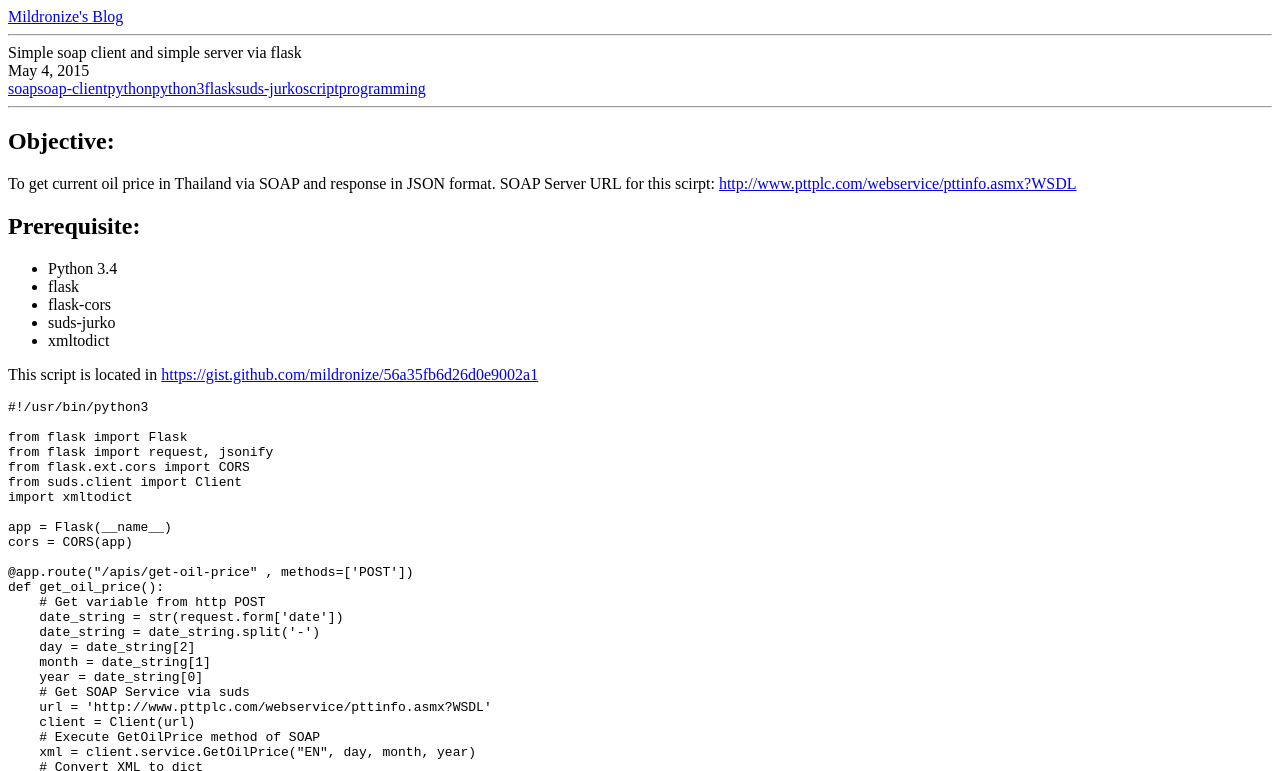
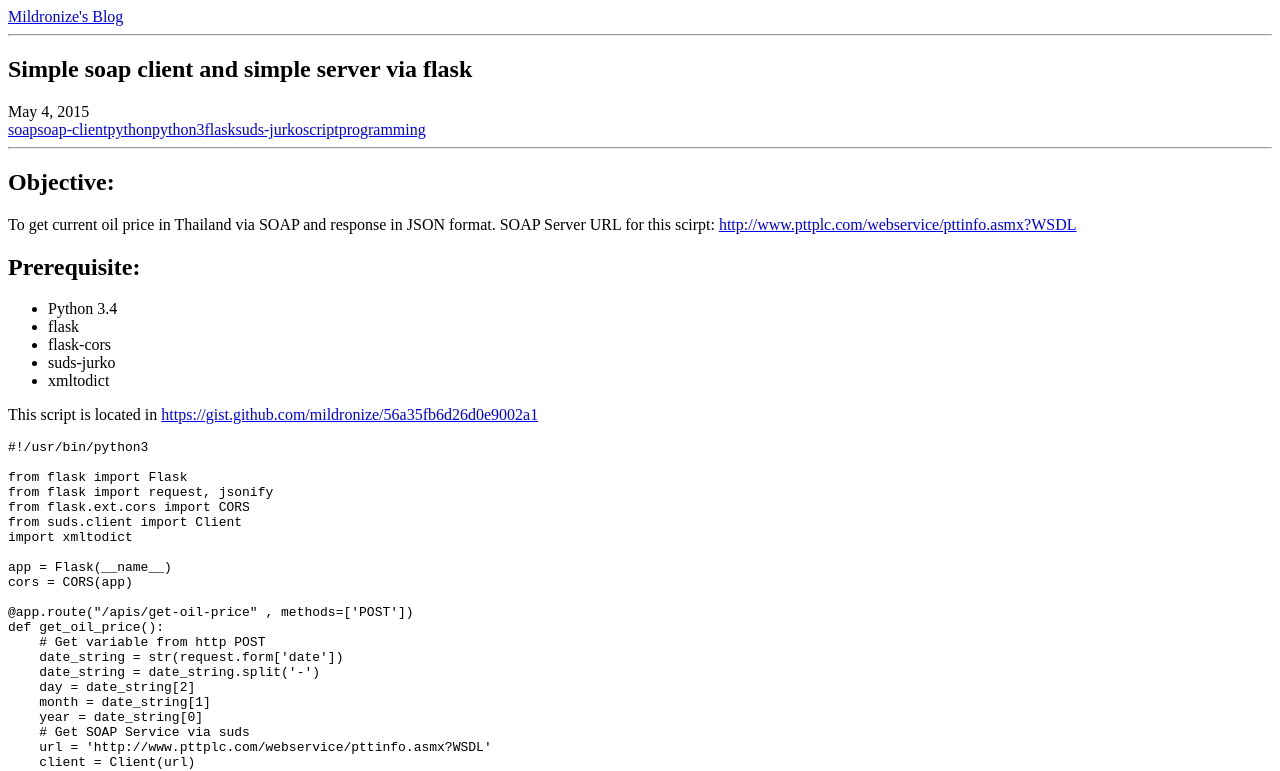
Before and after one commit to mildronize/my-site-v3-gatsby, a Gatsby site: page /2015-05-04-simple-soap-client-and-simple-server-via-flask/ in a window 1280 px wide. Shown: the top 771 px of the page. Built offline with nearby package versions, Linux system fonts and the light colour scheme; Gatsby itself is replaced by a stand-in of ours; some packages are replaced by stand-ins of ours; code samples lack their colours.

Commit message:
fix post title site again

```diff
--- a/src/templates/post.jsx
+++ b/src/templates/post.jsx
@@ -51,7 +51,7 @@ export default class PostTemplate extends React.Component {
 
                 <div className="content is-size-5 is-size-6-touch">
 
-                  <div className="title">{post.title}</div>
+                  <h1>{post.title}</h1>
                   <div className="subtitle is-6">{date_display}</div>
                   <div><PostTags tags={post.tags} /></div>
                   <hr />
```
